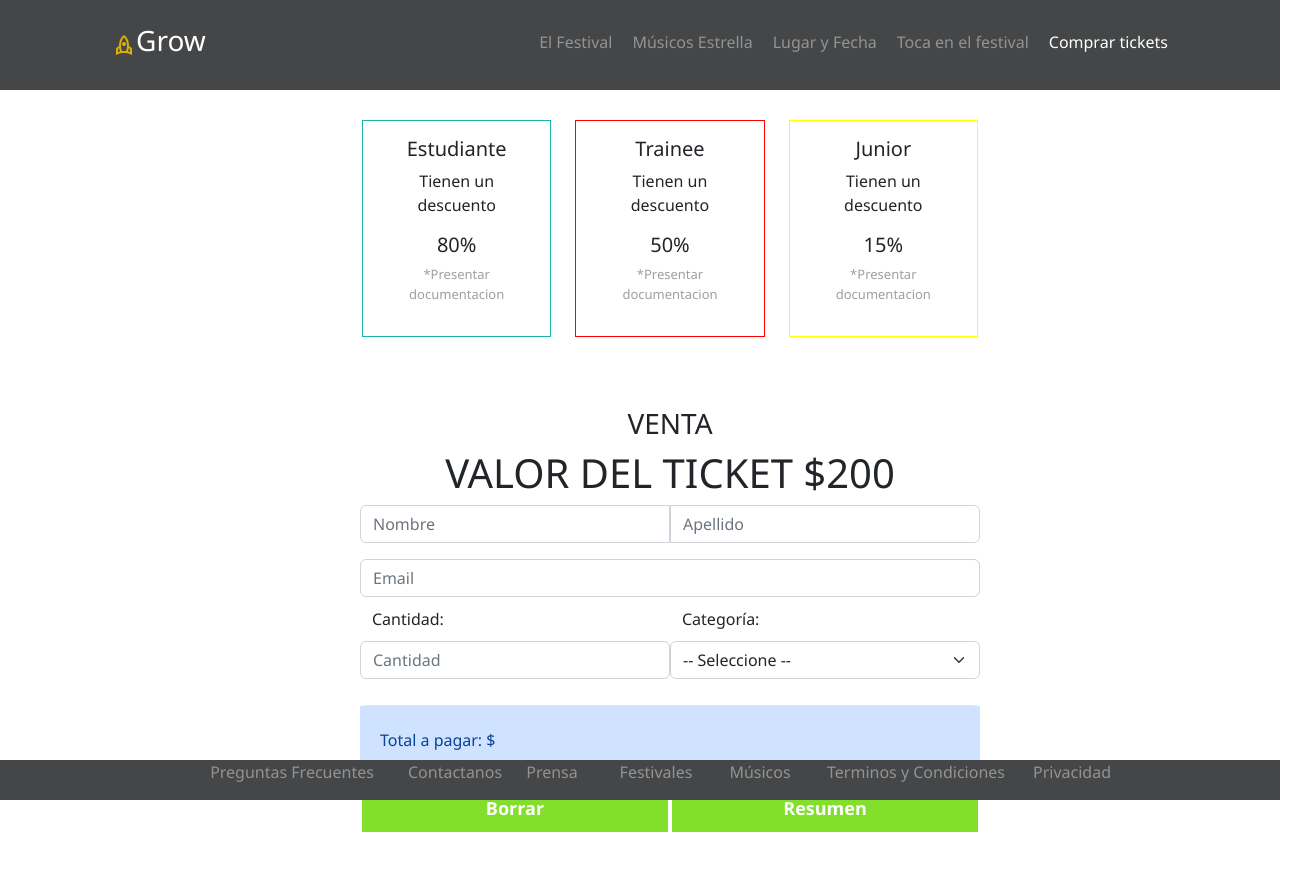
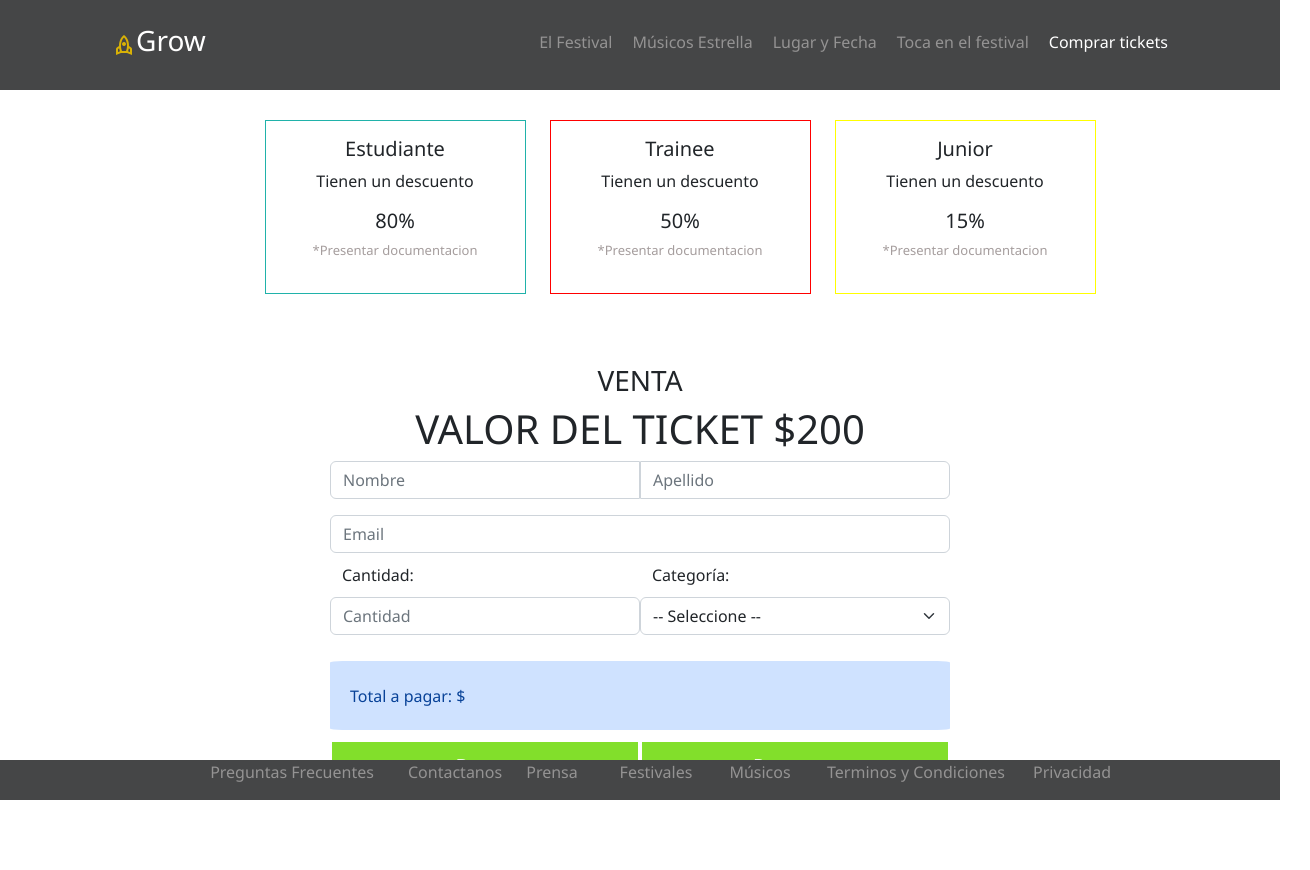
Before and after one commit to martucichi16/Trabajo_Integrador_CaC_JS, a plain HTML site: page pages/tickets.html in a window 1280 px wide. Shown: the whole page, 1310 px wide, since content can reach past the window. Drawn offline with nearby package versions, Linux system fonts and the light colour scheme.

Commit message:
Version final

```diff
--- a/css/styles_tickets.css
+++ b/css/styles_tickets.css
@@ -85,13 +85,13 @@ nav a:hover {
 
 /* ------------------------------------------------------------------------------------------------------ */
 #descuentos {
-    margin: 30px;
+    margin: 30px 0 30px 110px;
 }
 
 #descuentos .row {
     display: flex;
     flex-direction: row;
-    justify-content: center
+    justify-content: center;
 }
 
 
@@ -130,7 +130,7 @@ nav a:hover {
 /* ------------------------------------------------------------------------------------------------------ */
 #formulario {
     text-align: center;
-    margin: 50px 0 50px 30px;
+    margin: 50px 0;
     padding: 20px;
 }
 
--- a/pages/tickets.html
+++ b/pages/tickets.html
@@ -64,9 +64,9 @@
             </nav>
         </header>
 
-        <section class="container-fluid" id="descuentos">
+        <section class="container" id="descuentos">
             <div class="row">
-                <div class="col-8 col-lg-2">
+                <div class="col-8 col-lg-3">
                     <div class="card" id="card1">
                         <div class="card-body">
                             <h5 class="card-title">Estudiante</h5>
@@ -77,7 +77,7 @@
                     </div>
                 </div>
 
-                <div class="col-8 col-lg-2">
+                <div class="col-8 col-lg-3">
                     <div class="card" id="card2">
                         <div class="card-body">
                             <h5 class="card-title">Trainee</h5>
@@ -88,7 +88,7 @@
                     </div>
                 </div>
 
-                <div class="col-8 col-lg-2">
+                <div class="col-8 col-lg-3">
                     <div class="card" id="card3">
                         <div class="card-body">
                             <h5 class="card-title">Junior</h5>
```
